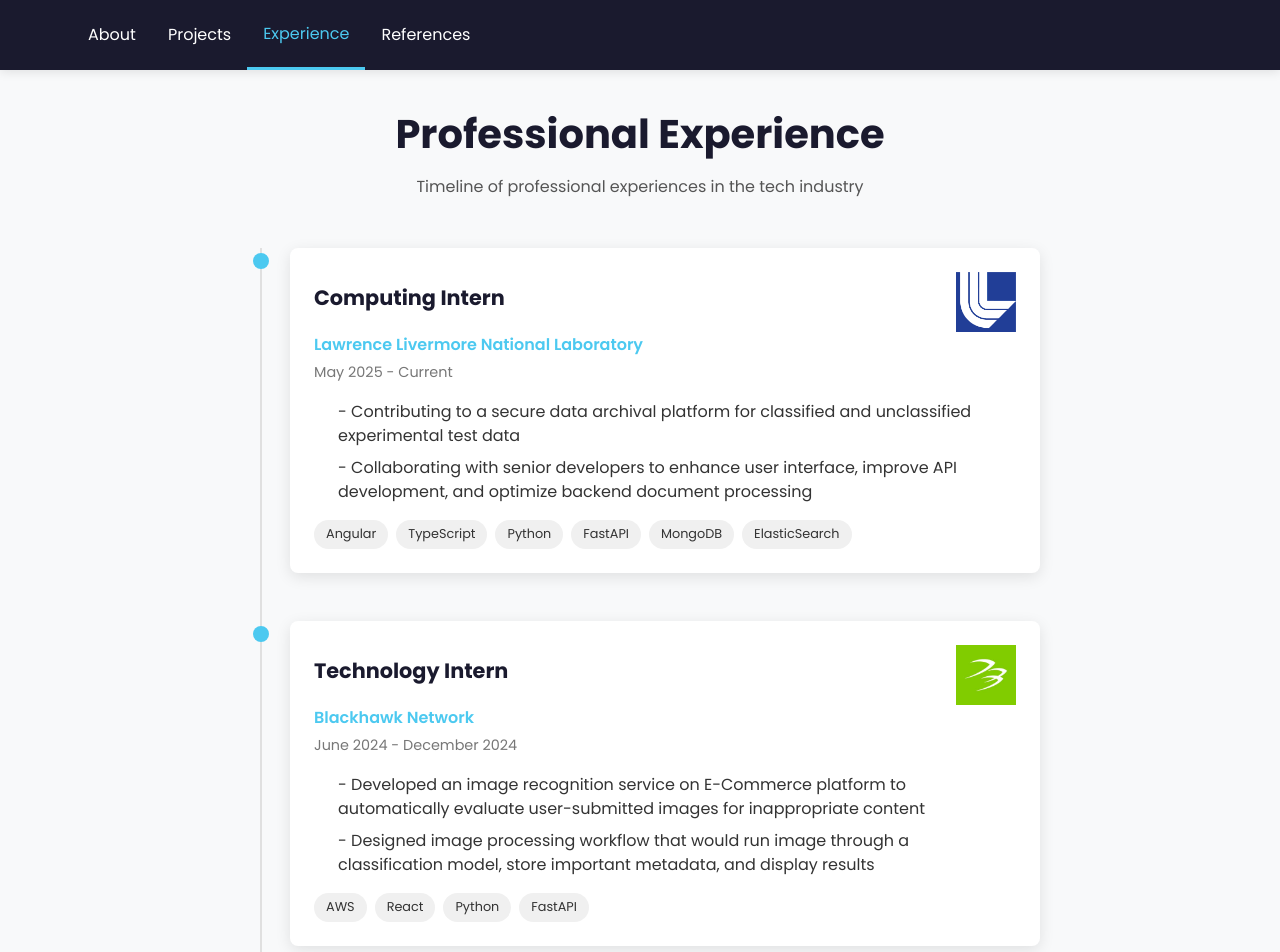
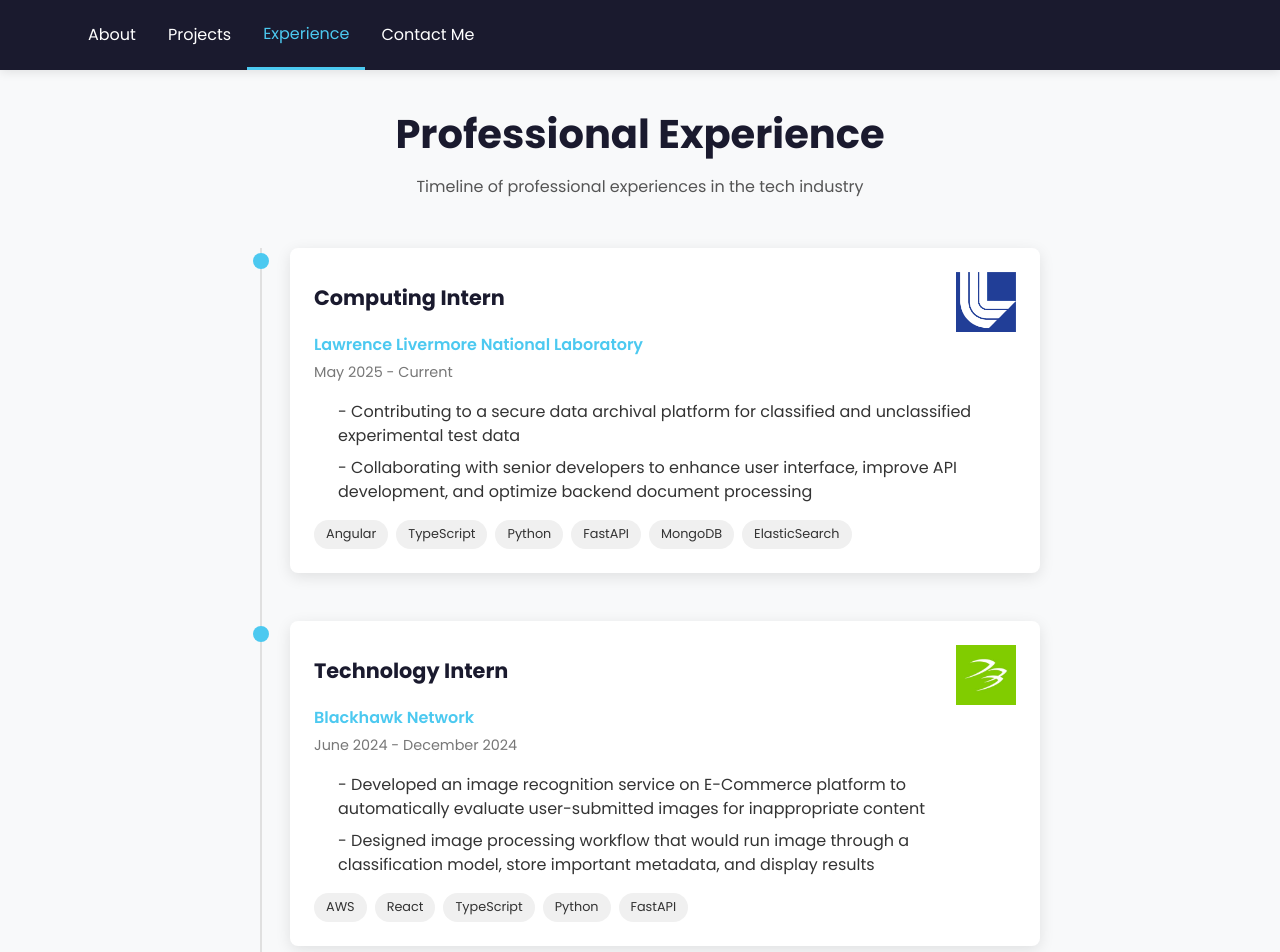
Before and after one commit to TimKim712/PersonalPortfolio, an Angular app: page /#/experience in a window 1280 px wide. Shown: the top 952 px of the page. Built offline with nearby package versions, Linux system fonts and the light colour scheme.

Commit message:
Modified reference to contact me instead

```diff
--- a/src/app/components/navbar/navbar.component.html
+++ b/src/app/components/navbar/navbar.component.html
@@ -14,7 +14,7 @@
         <a routerLink="/experience" routerLinkActive="active" class="nav-link" (click)="isMenuOpen = false">Experience</a>
       </li>
       <li class="nav-item">
-        <a routerLink="/references" routerLinkActive="active" class="nav-link" (click)="isMenuOpen = false">References</a>
+        <a routerLink="/references" routerLinkActive="active" class="nav-link" (click)="isMenuOpen = false">Contact Me</a>
       </li>
     </ul>
   </div>
--- a/src/app/pages/experience/experience.component.ts
+++ b/src/app/pages/experience/experience.component.ts
@@ -39,7 +39,7 @@
         "Developed an image recognition service on E-Commerce platform to automatically evaluate user-submitted images for inappropriate content",
         "Designed image processing workflow that would run image through a classification model, store important metadata, and display results",
       ],
-      technologies: ["AWS", "React", "Python", "FastAPI"],
+      technologies: ["AWS", "React", "TypeScript", "Python", "FastAPI"],
     },
     {
       id: 3,
--- a/src/app/pages/references/references.component.html
+++ b/src/app/pages/references/references.component.html
@@ -1,6 +1,6 @@
 <section class="references-section">
   <div class="section-header">
-    <h1>References & Links</h1>
+    <h1>Contact Me</h1>
     <p>
       Connect with me on social media, view my code repositories, or download my
       resume.
```
